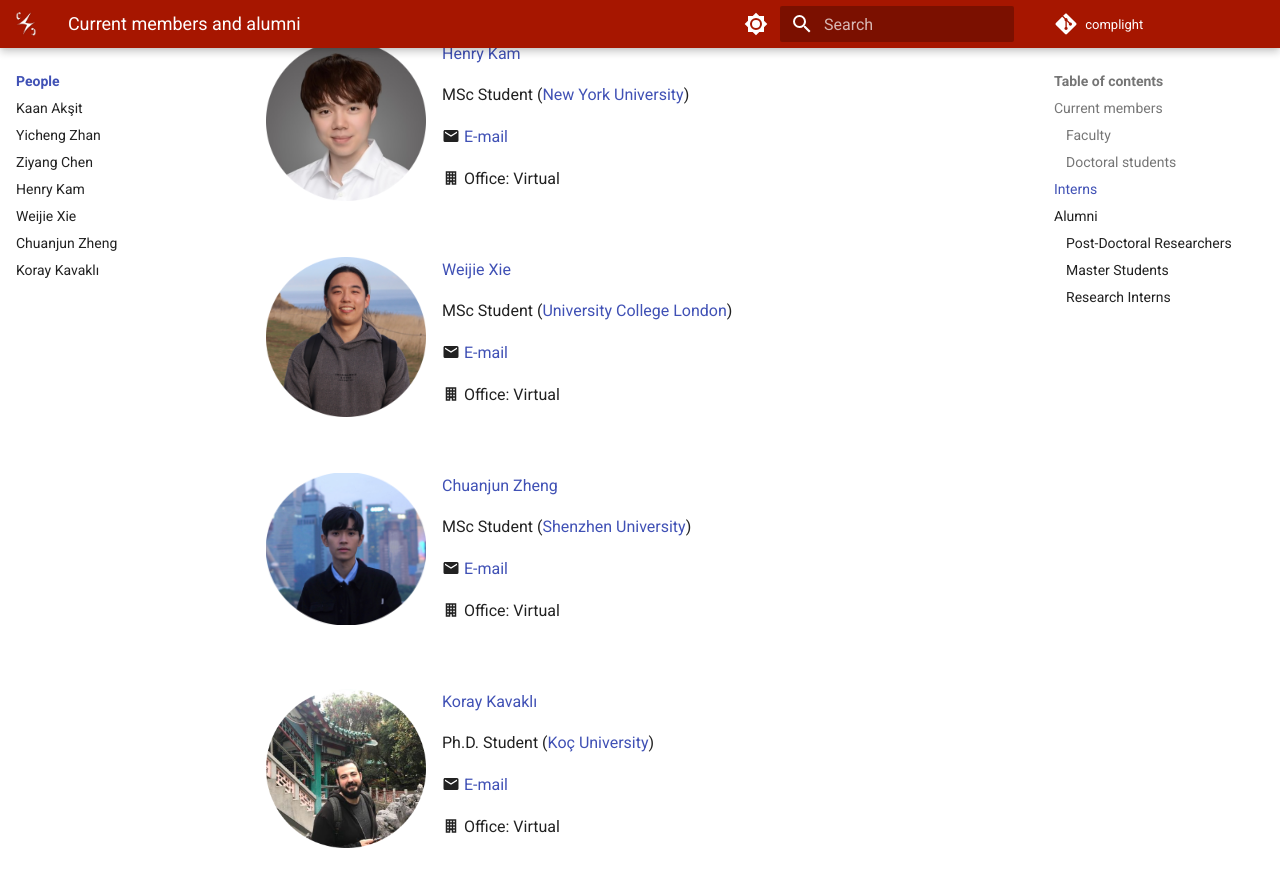
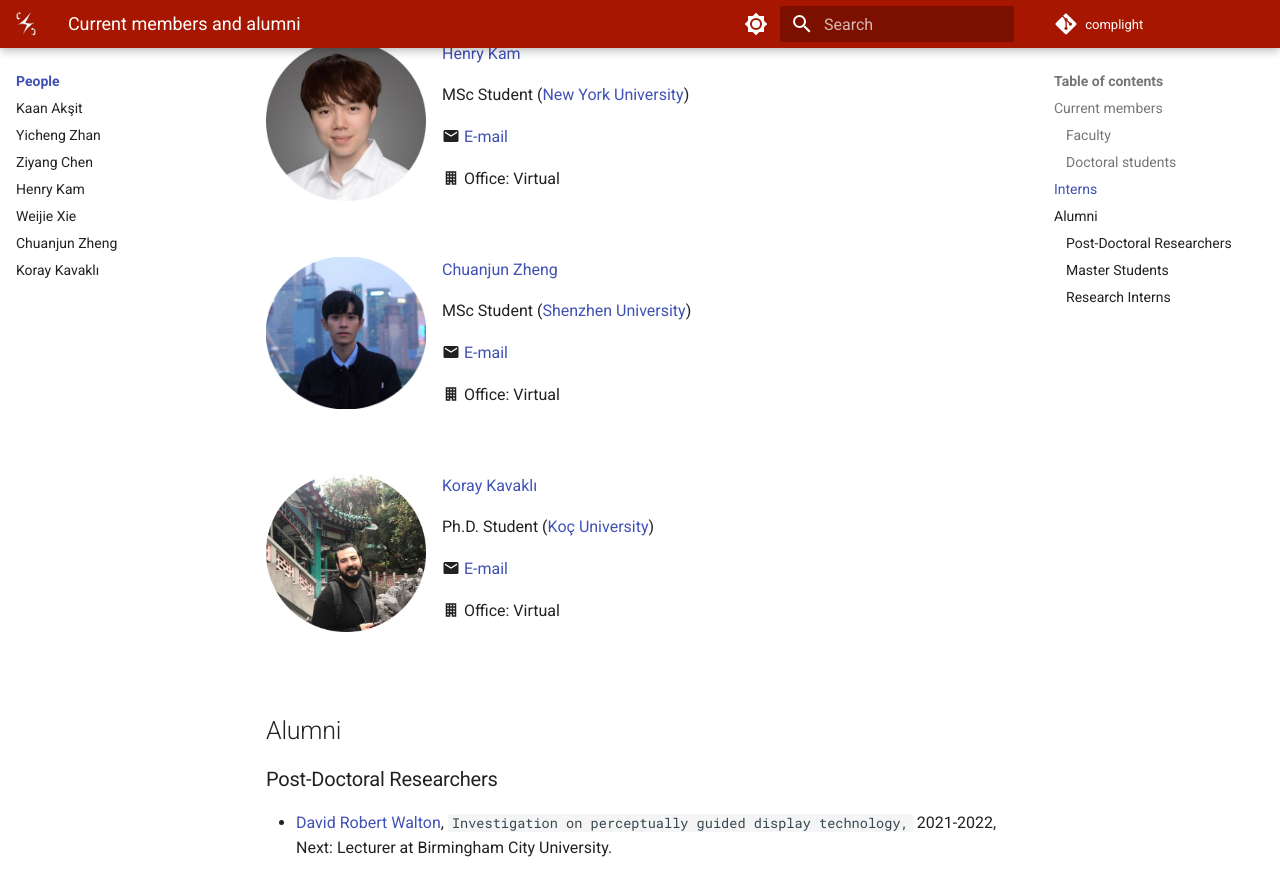
Before and after one commit to complight/complight.github.io, an MkDocs documentation site: the page built from docs/people/index.md, in a window 1280 px wide and 900 px high, scrolled down 1264 px. Shown: the top 896 px of the window. Built offline with MkDocs 1.6.1 and Material for MkDocs 9.7.7, drawn with Linux system fonts in a browser that asks for light colours.

Commit message:
Updating people's page.

```diff
--- a/docs/people/index.md
+++ b/docs/people/index.md
@@ -64,19 +64,6 @@ MSc Student ([New York University](https://www.nyu.edu))
 
 
 <div style="float: left; height:200px;" class="boxed">
-<img align='left' src="../people/weijie_xie.png" width="160" alt/>
-</div>
-[Weijie Xie](https://www.harridan13.com/)
-
-MSc Student ([University College London](https://www.ucl.ac.uk/))
-
-:material-email: [E-mail](mailto:xwj.harry@gmail.com)
-
-:material-office-building: Office: Virtual
-<br clear="left"/>
-
-
-<div style="float: left; height:200px;" class="boxed">
 <img align='left' src="../people/chuanjun_zheng.png" width="160" alt/>
 </div>
 [Chuanjun Zheng](https://scholar.google.com.hk/citations?user=9Jk_LC8AAAAJ&)
```
